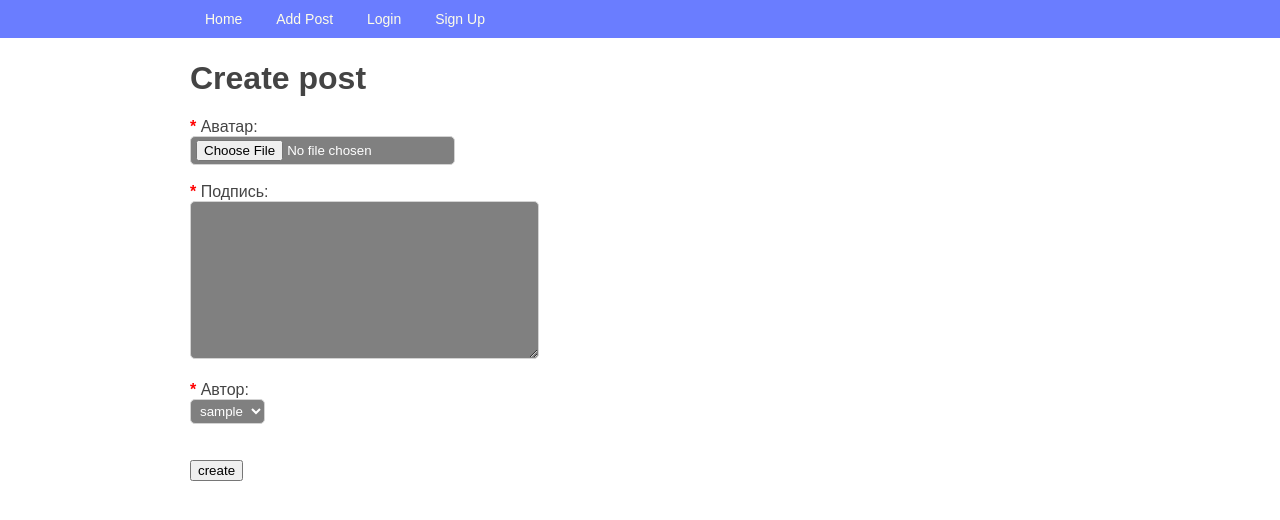
After one commit to Andreey-Dobr/exam-9, a Django app: page /photo/create/ in a window 1280 px wide. The commit adds this page. Shown: the top 520 px of the page. Run offline with Django 3.2, Linux system fonts and the light colour scheme; tables that the repository leaves empty hold one stand-in row (values such as "Sample post"); some libraries are stand-ins or nearby versions.

Commit message:
добавлен create

```diff
--- a/source/main/urls.py
+++ b/source/main/urls.py
@@ -18,7 +18,7 @@ from django.conf import settings
 from django.contrib import admin
 from django.urls import path, include
 
-from webapp.views import PhotoListView, PhotoDetail
+from webapp.views import PhotoListView, PhotoDetail, PhotoCreate
 
 urlpatterns = [
     path('admin/', admin.site.urls),
@@ -26,6 +26,8 @@ urlpatterns = [
     path('', include('webapp.urls')),
     path('api-auth/', include('rest_framework.urls', namespace='rest_framework')),
     path('api/', include('api.urls')),
+
     path('', PhotoListView.as_view(), name='index'),
     path('photo/<int:pk>/', PhotoDetail.as_view(), name='photo_detail'),
+    path('photo/create/', PhotoCreate.as_view(), name='photo_create'),
 ] + static(settings.MEDIA_URL, document_root=settings.MEDIA_ROOT)
--- /dev/null
+++ b/source/webapp/forms.py
@@ -0,0 +1,10 @@
+from django import forms
+from django.forms import ImageField
+
+from webapp.models import Photo
+
+
+class PhotoForm(forms.ModelForm):
+    class Meta:
+        model = Photo
+        fields = ['photo', 'label', 'author']
--- a/source/webapp/templates/base.html
+++ b/source/webapp/templates/base.html
@@ -19,6 +19,7 @@
         <div class="container">
             <ul class="menu">
                 <li><a href="{% url "index" %}">Home</a></li>
+                <li><a href="{% url "photo_create" %}">Add Post</a></li>
 
                 {% block auth_menu %}
                     {% if request.user.is_authenticated %}
--- a/source/webapp/templates/partial/form.html
+++ b/source/webapp/templates/partial/form.html
@@ -1,4 +1,4 @@
-<form action="{{ action_url }}" method="{{ form_method }}">
+<form action="{{ action_url }}" method="{{ form_method }}" enctype="multipart/form-data" >
     {% csrf_token %}
 
     {% for error in form.non_field_errors %}
--- /dev/null
+++ b/source/webapp/templates/photo/create.html
@@ -0,0 +1,11 @@
+{% extends 'base.html' %}
+
+{% block title %}Create post {% endblock %}
+
+{% block content %}
+    <h1>Create post</h1>
+
+    {% include 'partial/form.html' with action_url=action_url form_method='post' button_text='create'   %}
+
+
+{% endblock %}
--- a/source/webapp/views.py
+++ b/source/webapp/views.py
@@ -1,6 +1,8 @@
 from django.shortcuts import render
-from django.views.generic import ListView, DetailView
+from django.urls import reverse
+from django.views.generic import ListView, DetailView, CreateView
 
+from webapp.forms import PhotoForm
 from webapp.models import Photo
 
 
@@ -23,3 +25,18 @@ class PhotoListView(ListView):
 class PhotoDetail(DetailView):
     template_name = 'photo/photo_detail.html'
     model = Photo
+
+
+
+
+class PhotoCreate(CreateView):
+    template_name = 'photo/create.html'
+    form_class = PhotoForm
+    model = Photo
+
+    #def form_valid(self, form):
+    #    form.instance.author = self.request.user
+    #    return super().form_valid(form)
+
+    def get_success_url(self):
+        return reverse('photo_detail', kwargs={'pk': self.object.pk})
```
